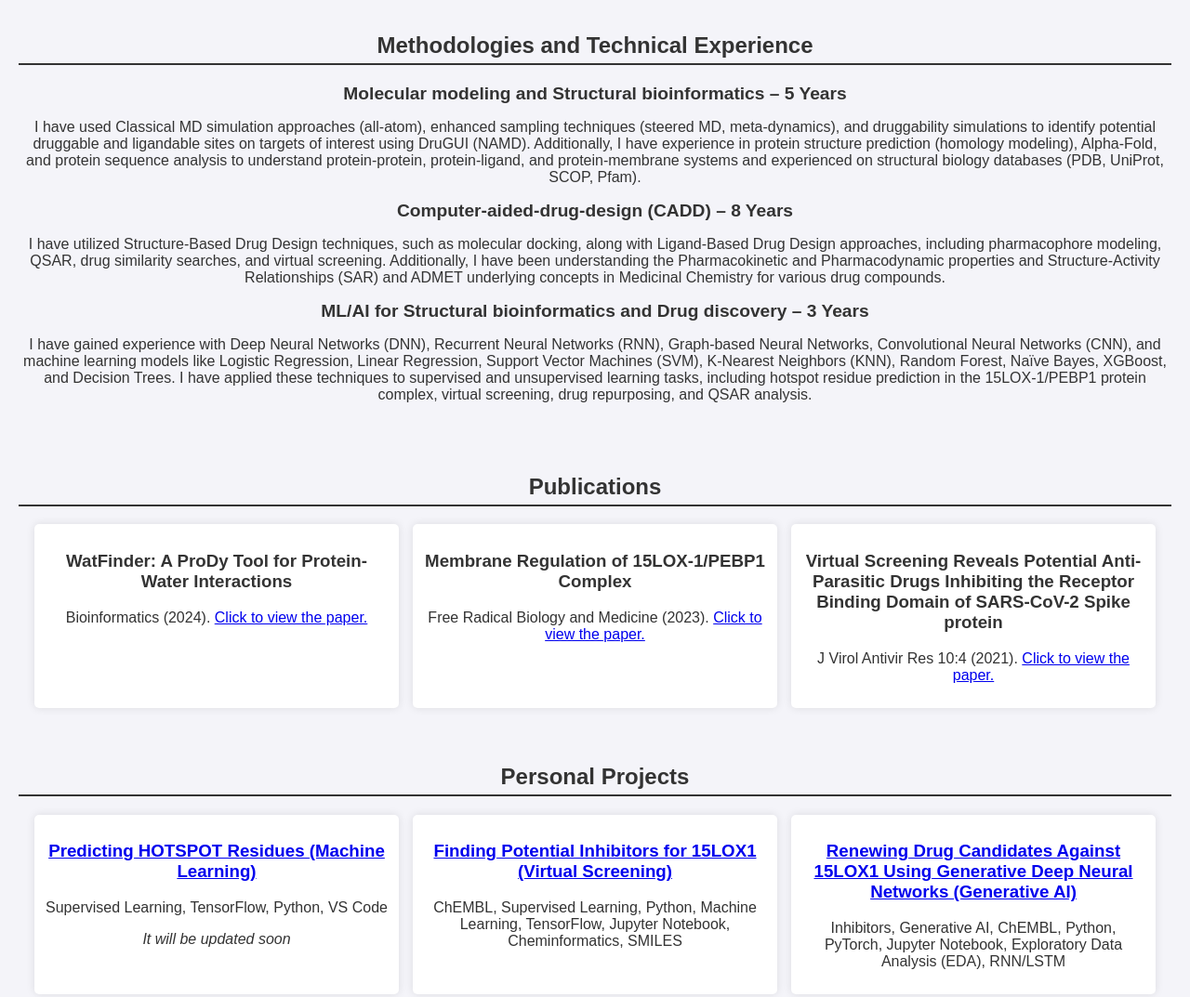
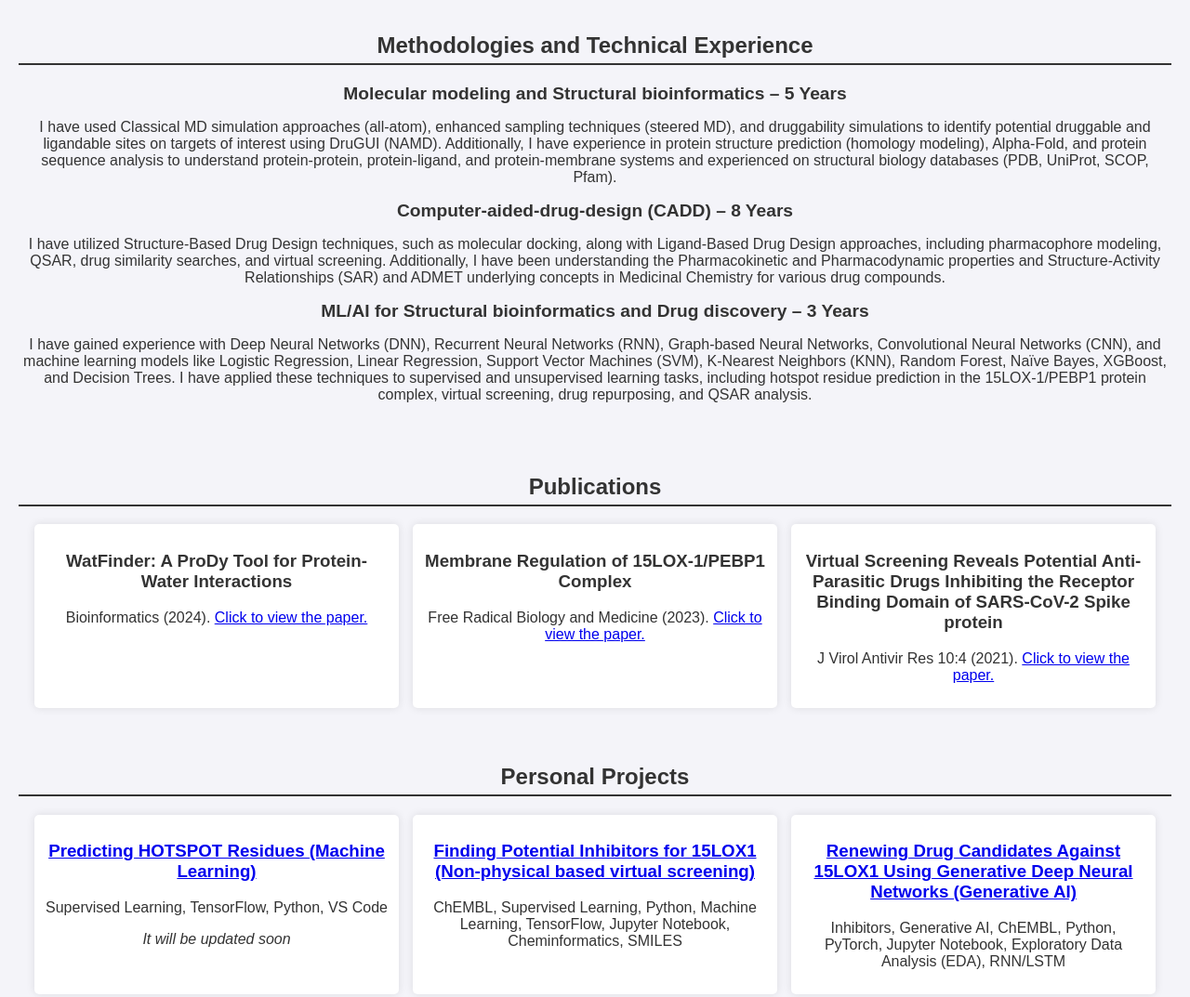
Before and after one commit to ThilibanManivarma/Thiliban_Portfolio_Mobile, a plain HTML site: page index.html in a window 1280 px wide. Shown: the part 1280-2353 px from the top of the page at 93% size. Drawn offline with Linux system fonts and the light colour scheme.

Commit message:
Small changes

```diff
--- a/index.html
+++ b/index.html
@@ -286,7 +286,7 @@
         <h2>Methodologies and Technical Experience</h2>
         <ul>
             <li><strong>Molecular modeling and Structural bioinformatics – 5 Years</strong></li>
-            <p>I have used Classical MD simulation approaches (all-atom), enhanced sampling techniques (steered MD, meta-dynamics), and druggability simulations to identify potential druggable and ligandable sites on targets of interest using DruGUI (NAMD). Additionally, I have experience in protein structure prediction (homology modeling), Alpha-Fold, and protein sequence analysis to understand protein-protein, protein-ligand, and protein-membrane systems and experienced on structural biology databases (PDB, UniProt, SCOP, Pfam).</p>
+            <p>I have used Classical MD simulation approaches (all-atom), enhanced sampling techniques (steered MD), and druggability simulations to identify potential druggable and ligandable sites on targets of interest using DruGUI (NAMD). Additionally, I have experience in protein structure prediction (homology modeling), Alpha-Fold, and protein sequence analysis to understand protein-protein, protein-ligand, and protein-membrane systems and experienced on structural biology databases (PDB, UniProt, SCOP, Pfam).</p>
 
             <li><strong>Computer-aided-drug-design (CADD) – 8 Years </strong> </li>
             <p>I have utilized Structure-Based Drug Design techniques, such as molecular docking, along with Ligand-Based Drug Design approaches, including pharmacophore modeling, QSAR, drug similarity searches, and virtual screening. Additionally, I have been understanding the Pharmacokinetic and Pharmacodynamic properties and Structure-Activity Relationships (SAR) and ADMET underlying concepts in Medicinal Chemistry for various drug compounds.</p>
@@ -323,7 +323,7 @@
                 <p><em>It will be updated soon</em></p>
             </div>
             <div class="project-item">
-                <h3><a href="https://github.com/ThilibanManivarma/ML_AI_Projects/tree/main/15Lipoxygenase_InhibitorsCollection_chEMBL_EDA" target="_blank">Finding Potential Inhibitors for 15LOX1 (Virtual Screening)</a></h3>
+                <h3><a href="https://github.com/ThilibanManivarma/ML_AI_Projects/tree/main/15Lipoxygenase_InhibitorsCollection_chEMBL_EDA" target="_blank">Finding Potential Inhibitors for 15LOX1 (Non-physical based virtual screening)</a></h3>
                 <p>ChEMBL, Supervised Learning, Python, Machine Learning, TensorFlow, Jupyter Notebook, Cheminformatics, SMILES</p>
             </div>
             <div class="project-item">
```
